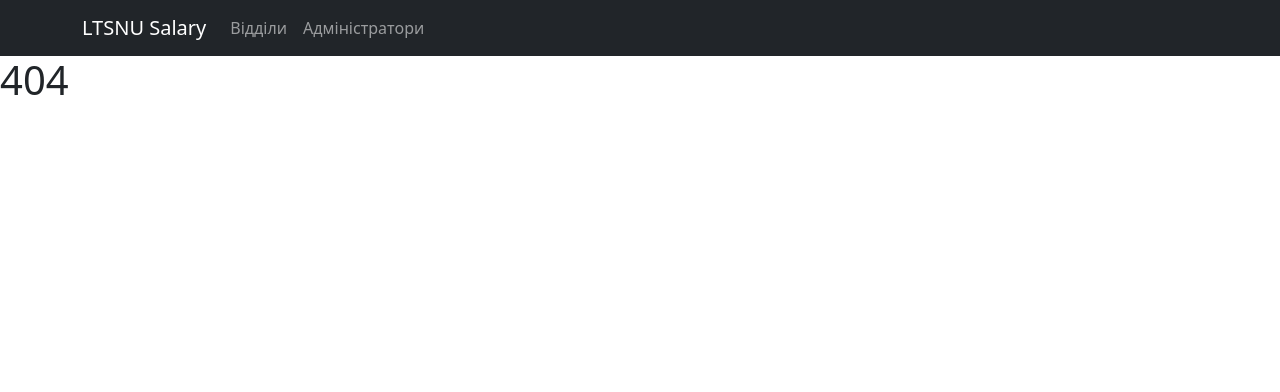
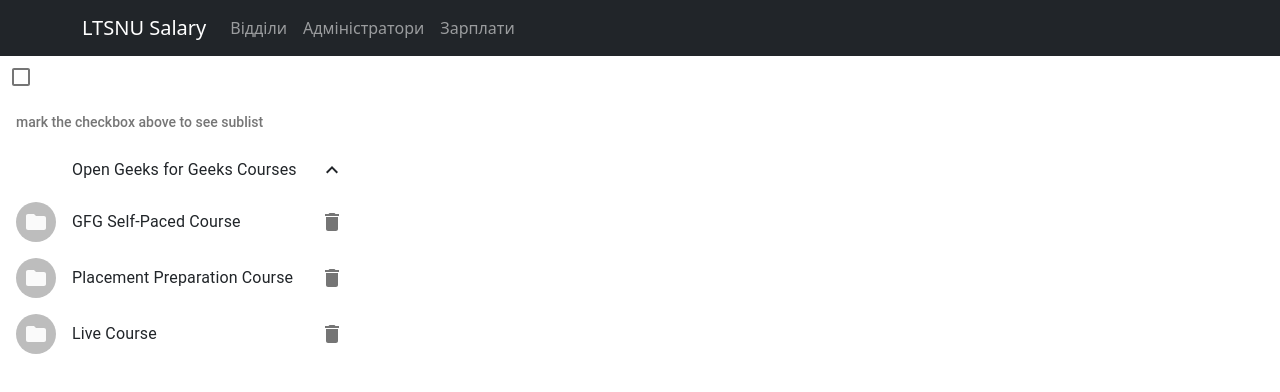
Before and after one commit to staaankey/accounting-salaries, a React (Create React App) app in the folder react-frontend/: page /salaryview in a window 1280 px wide. Before the commit this address had no page. Shown: the top 392 px of the page. Built offline with nearby package versions, Linux system fonts and the light colour scheme.

Commit message:
View department

```diff
--- /dev/null
+++ b/react-frontend/src/departments/Departments.css
@@ -0,0 +1,8 @@
+.btn-primary {
+    color: black;
+    position: relative;
+}
+
+.btn-danger {
+    position: absolute;
+}
--- a/react-frontend/src/departments/Departments.js
+++ b/react-frontend/src/departments/Departments.js
@@ -1,6 +1,16 @@
 import React, { useEffect, useState } from 'react'
 import axios from 'axios'
 import Nav from 'react-bootstrap/Nav';
+import {Link} from 'react-router-dom'
+import '../departments/Departments.css'
+
+const linkStyle = {
+    margin: "0.1rem",
+    textDecoration: "none",
+    color: 'black'
+  };
+
+
 
 
 export default function Department() {
@@ -9,6 +19,8 @@
     useEffect(()=> {
         loadDepartments();
     }, [])
+
+
 
 
     const loadDepartments = async()=> {
@@ -42,11 +54,9 @@
                     departments.map((departments, index)=>(
                         <tr>
                         <th scope="row" key={index}>{index+1}</th>
-                        <td>{departments.name}</td>
+                        <td><Link to='/viewdepartment' style={linkStyle}>{departments.name}</Link></td>
                         <td>{departments.parentId}</td>
                         <td>
-                            <button className='btn btn-primary mx-2'>Переглянути</button>
-                            <button className='btn btn-outline mx-2'>Редагувати</button>
                             <button className='btn btn-danger mx-2' onClick={()=> deleteDepartment(departments.id)}>Видалити</button>
                         </td>
                         </tr>
--- /dev/null
+++ b/react-frontend/src/departments/ViewDepartment.js
@@ -0,0 +1,51 @@
+import axios from "axios";
+import React, { useEffect,useState } from "react";
+import { Link, useParams } from "react-router-dom";
+
+export default function ViewDepartment() {
+  const [department, setDepartment] = useState({
+    id: "",
+    parent_id: "",
+    name: "",
+  });
+
+  const { id } = useParams();
+
+  useEffect(() => {
+    loadDepartment();
+  }, []);
+
+  const loadDepartment = async () => {
+    const result = await axios.get(`http://localhost:8080/findById?departmentId=${id}`);
+    setDepartment(result.data);
+  };
+
+  return (
+    <div className="container">
+      <div className="row">
+        <div className="col-md-6 offset-md-3 border rounded p-4 mt-2 shadow">
+          <h2 className="text-center m-4">User Details</h2>
+
+          <div className="card">
+            <div className="card-header">
+              Details of user id : {department.id}
+              <ul className="list-group list-group-flush">
+                <li className="list-group-item">
+                  <b>Name:</b>
+                  {department.parent_id}
+                </li>
+                <li className="list-group-item">
+                  <b>UserName:</b>
+                  {department.name}
+                </li>
+              </ul>
+            </div>
+          </div>
+          <Link className="btn btn-primary my-2" to={"/"}>
+            Back to Home
+          </Link>
+        </div>
+      </div>
+    </div>
+  );
+}
--- a/react-frontend/src/layout/Navbar.js
+++ b/react-frontend/src/layout/Navbar.js
@@ -10,6 +10,9 @@
 import ViewUser from '../users/ViewUser';
 import AddDepartment from '../departments/AddDepartment';
 import DisplayUserTimesheet from '../timesheet/DisplayUserTimesheet';
+import SalaryView from '../salary/SalaryView'
+import ViewDepartment from '../departments/ViewDepartment';
+
 
 function Example() {
   return (
@@ -21,6 +24,7 @@
           <Nav className="me-auto">
             <Nav.Link href="/departments">Відділи</Nav.Link>
             <Nav.Link href="/users">Адміністратори</Nav.Link>
+            <Nav.Link href="/salaryview">Зарплати</Nav.Link>
           </Nav>
         </Container>
       </Navbar>
@@ -33,6 +37,8 @@
           <Route path="adduser" element={<AddUser />} />
           <Route path='adddepartment' element={<AddDepartment /> } />
           <Route path='displaytimesheet' element={<DisplayUserTimesheet /> } />
+          <Route path='salaryview' element={<SalaryView/>} />
+          <Route path='viewdepartment' element={<ViewDepartment />} />
       </Routes>
   </BrowserRouter>
     </>
--- a/react-frontend/src/pages/NoPage.js
+++ b/react-frontend/src/pages/NoPage.js
@@ -1,5 +1,5 @@
 const NoPage = () => {
-    return <h1>404</h1>;
+    return <h1>Данної сторінки не існує або доступ заборонений</h1>;
   };
 
   export default NoPage;
--- /dev/null
+++ b/react-frontend/src/pages/Users.css
@@ -0,0 +1,3 @@
+.btn-outline-primary {
+    color: rgb(0, 47, 255);
+}
--- a/react-frontend/src/pages/Users.js
+++ b/react-frontend/src/pages/Users.js
@@ -1,8 +1,10 @@
 import React, { useEffect, useState } from 'react'
 import axios from 'axios'
 import Nav from 'react-bootstrap/Nav';
-import { useNavigate } from 'react-router-dom'
+import { useNavigate, Link} from 'react-router-dom'
 import showTimesheet from '../timesheet/DisplayUserTimesheet';
+import '../pages/Users.css'
+
 
 
 export default function Users() {
@@ -49,7 +51,7 @@
                         <td>{user.login}</td>
                         <td>{user.password}</td>
                         <td>
-                            <button className='btn btn-outline-primary'> Переглянути </button>
+                            <Link to='/viewdepartment'><button className='btn btn-outline-primary'>Дивитись</button></Link>
                             <button className='btn btn-outline-success'> Редагувати </button>
                             <button className='btn btn-outline-danger' onClick={()=> deleteUser(user.id)}> Видалити </button>
                             <button className='btn btn-outline-dark' onClick={() => navigate("/displaytimesheet")}> Табель </button>
--- /dev/null
+++ b/react-frontend/src/salary/SalaryView.js
@@ -0,0 +1,144 @@
+
+import React from "react";
+import { makeStyles } from "@material-ui/core/styles";
+
+// Importing material UI components
+import List from "@material-ui/core/List";
+import ListSubheader from "@material-ui/core/ListSubheader";
+import ListItem from "@material-ui/core/ListItem";
+import ListItemIcon from "@material-ui/core/ListItemIcon";
+import ListItemSecondaryAction from "@material-ui/core/ListItemSecondaryAction";
+import ListItemAvatar from "@material-ui/core/ListItemAvatar";
+import ListItemText from "@material-ui/core/ListItemText";
+import Grid from "@material-ui/core/Grid";
+import IconButton from "@material-ui/core/IconButton";
+import Avatar from "@material-ui/core/Avatar";
+import Collapse from "@material-ui/core/Collapse";
+import Checkbox from "@material-ui/core/Checkbox";
+
+// Importing material UI icons
+import InboxIcon from "@material-ui/icons/MoveToInbox";
+import ExpandLess from "@material-ui/icons/ExpandLess";
+import ExpandMore from "@material-ui/icons/ExpandMore";
+import FolderIcon from "@material-ui/icons/Folder";
+import DeleteIcon from "@material-ui/icons/Delete";
+
+const useStyles = makeStyles((theme) => ({
+  root: {
+    width: "100%",
+    maxWidth: 360,
+    backgroundColor: theme.palette.background.paper,
+  },
+  nested: {
+    paddingLeft: theme.spacing(4),
+  },
+  demo: {
+    backgroundColor: theme.palette.background.paper,
+  },
+}));
+
+export default function SalaryView() {
+  const classes = useStyles();
+  const [open, setOpen] = React.useState(true);
+  const [secondary, setSecondary] = React.useState(false);
+  const handleClick = () => {
+    setOpen(!open);
+  };
+  return (
+    <Grid item xs={12} md={6}>
+      <div className={classes.demo}>
+      {/* If checkbox is ticked then secondary text will be shown otherwise not */}
+        <Checkbox
+          checked={secondary}
+          onChange={(event) => setSecondary(event.target.checked)}
+        />
+        <List
+          component="nav"
+          aria-labelledby="nested-list-subheader"
+          subheader={
+            <ListSubheader component="div" id="nested-list-subheader">
+              mark the checkbox above to see sublist
+            </ListSubheader>
+          }
+          className={classes.root}
+        >
+          <ListItem button onClick={handleClick}>
+            <ListItemIcon>
+
+            </ListItemIcon>
+            <ListItemText primary="Open Geeks for Geeks Courses" />
+            {/*code to open and closed list*/}
+            {open ? <ExpandLess /> : <ExpandMore />}
+          </ListItem>
+          <Collapse in={open} timeout="auto" unmountOnExit>
+            {/*List item are wrapped inside List */}
+            <List component="div" disablePadding>
+              <ListItem> {/* Single list item */}
+                <ListItemAvatar>
+                  <Avatar>
+                    <FolderIcon />
+                  </Avatar>
+                </ListItemAvatar>
+                <ListItemText
+                  primary="GFG Self-Paced Course"
+                  secondary={
+                    secondary ? "Structured premium video lectures" : null
+                  }
+                />
+                <ListItemSecondaryAction>
+                  {/*Inside the IconButton, we can render various icons*/}
+                  <IconButton edge="end" aria-label="delete">
+                    <DeleteIcon />
+                  </IconButton>
+                </ListItemSecondaryAction>
+              </ListItem>
+              <ListItem>
+                <ListItemAvatar>
+                  <Avatar>
+                    <FolderIcon />
+                  </Avatar>
+                </ListItemAvatar>
+                <ListItemText
+                  primary="Placement Preparation Course"
+
+                   // if secondary variable state is true then show
+                   // text otherwise null i.e. nothing will be shown
+                  secondary={
+                    secondary
+                      ? "An interview-centric course designed to prepare you for the role of SDE"
+                      : null
+                  }
+                />
+                <ListItemSecondaryAction>
+                  <IconButton edge="end" aria-label="delete">
+                    <DeleteIcon />
+                  </IconButton>
+                </ListItemSecondaryAction>
+              </ListItem>
+              <ListItem>
+                <ListItemAvatar>
+                  <Avatar>
+                    <FolderIcon />
+                  </Avatar>
+                </ListItemAvatar>
+                <ListItemText
+                  primary="Live Course"
+                  secondary={
+                    secondary
+                      ? "Real Time Live Classes accessible from home"
+                      : null
+                  }
+                />
+                <ListItemSecondaryAction>
+                  <IconButton edge="end" aria-label="delete">
+                    <DeleteIcon />
+                  </IconButton>
+                </ListItemSecondaryAction>
+              </ListItem>
+            </List>
+          </Collapse>
+        </List>
+      </div>
+    </Grid>
+  );
+}
```
Also changed, not shown: react-frontend/package.json (+10 -0 lines), 1 other file (tests, documents, lock files or other folders).
